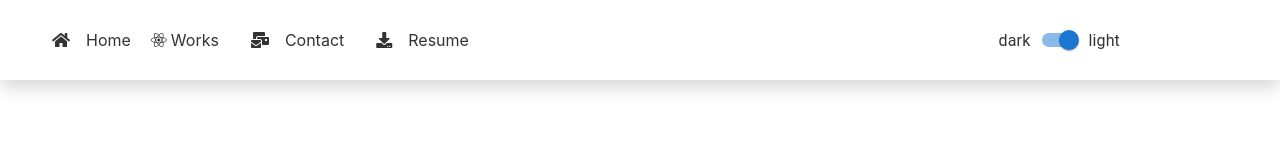
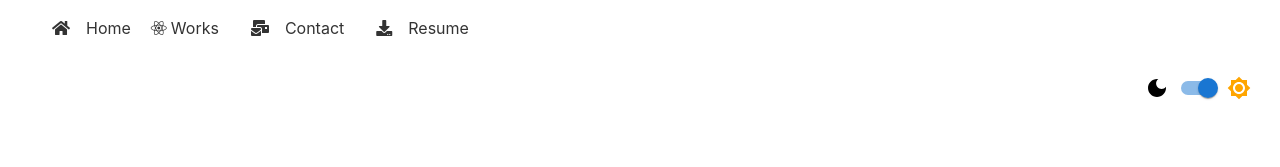
Before and after one commit to Chimoha31/Portfolio0, a React (Create React App) app: page / in a window 1280 px wide. Shown: the top 167 px of the page. Built offline with nearby package versions, Linux system fonts and the light colour scheme; no server answers; a web font is replaced by a local one.

Commit message:
Updated theme color

```diff
--- a/package.json
+++ b/package.json
@@ -6,6 +6,7 @@
     "@emailjs/browser": "^3.6.2",
     "@emotion/react": "^11.10.0",
     "@emotion/styled": "^11.10.0",
+    "@mui/icons-material": "^5.8.4",
     "@mui/material": "^5.10.1",
     "@mui/styled-engine-sc": "^5.10.1",
     "@testing-library/jest-dom": "^5.16.5",
--- a/src/App.js
+++ b/src/App.js
@@ -26,7 +26,7 @@ const App = () => {
         <ThemeContext.Provider value={themeColor}>
           <Header handleSwitch={handleSwitch} />
           <Routes>
-            <Route path="/" element={<Home />} />
+            <Route path="/" element={<Home handleSwitch={handleSwitch} />} />
             <Route path="/all_projects" element={<AllProjects />} />
             <Route path="/contact" element={<Contact />} />
           </Routes>
--- a/src/components/Header.jsx
+++ b/src/components/Header.jsx
@@ -1,7 +1,7 @@
 import React, { useContext } from "react";
 import { Container, Nav, Navbar } from "react-bootstrap";
 import "./Header.scss";
-import { InputLabel, Toolbar, Switch } from "@mui/material";
+// import { InputLabel, Toolbar, Switch } from "@mui/material";
 import ThemeContext from "../context/themeContext";
 
 const Header = ({ handleSwitch }) => {
@@ -24,11 +24,11 @@ const Header = ({ handleSwitch }) => {
               <i className="fas fa-download mx-3"></i>Resume
             </Nav.Link>
           </Nav>
-          <Toolbar style={{ display: "flex", justifyContent: "flex-end" }}>
+          {/* <Toolbar style={{ display: "flex", justifyContent: "flex-end" }}>
             <InputLabel style={theme.text}>dark</InputLabel>
             <Switch defaultChecked onClick={handleSwitch} />
             <InputLabel style={theme.text}>light</InputLabel>
-          </Toolbar>
+          </Toolbar> */}
         </Container>
       </Navbar>
     </div>
--- a/src/components/Home.jsx
+++ b/src/components/Home.jsx
@@ -4,10 +4,10 @@ import Projects from "./Projects";
 import AboutMe from "./AboutMe";
 import Technologies from "./Technologies";
 
-const Home = () => {
+const Home = ({handleSwitch}) => {
   return (
     <Fragment>
-      <Title />
+      <Title handleSwitch={handleSwitch} />
       <Projects />
       <AboutMe />
       <Technologies />
--- a/src/components/Title.jsx
+++ b/src/components/Title.jsx
@@ -1,18 +1,33 @@
 import React, { useContext } from "react";
 import "./Title.scss";
-import ThemeContext from '../context/themeContext';
+import { Toolbar, Switch } from "@mui/material";
+import ThemeContext from "../context/themeContext";
+import Brightness7Icon from '@mui/icons-material/Brightness7';
+import DarkModeIcon from '@mui/icons-material/DarkMode';
 
-const Title = () => {
+const Title = ({ handleSwitch }) => {
   const theme = useContext(ThemeContext);
   return (
     <>
       <div className="introduce_container" style={theme.body}>
+        <div className="theme_color">
+          <Toolbar style={{ display: "flex", justifyContent: "flex-end" }}>
+            <DarkModeIcon style={theme.icondark} />
+            <Switch defaultChecked onClick={handleSwitch} />
+            <Brightness7Icon style={theme.iconlight} />
+          </Toolbar>
+        </div>
         <div className="introduce d-flex flex-column justify-content-center align-items-center">
           <h2 style={theme.text}>Hi, I am</h2>
           <h1 style={theme.text}>Chiho Maekawa</h1>
           <p className="text-center">Front-End-Developer</p>
           <li>
-            <a href="Resume.pdf" download="Resume" className="contact_btn mt-5" style={theme.text}>
+            <a
+              href="Resume.pdf"
+              download="Resume"
+              className="contact_btn mt-5"
+              style={theme.text}
+            >
               <i className="fas fa-download px-2" style={theme.text}></i>
               Resume
             </a>
--- a/src/components/Title.scss
+++ b/src/components/Title.scss
@@ -1,10 +1,16 @@
 @import url("https://fonts.googleapis.com/css2?family=Acme&family=Exo+2:wght@500&display=swap");
 
 .introduce_container {
+  position: relative;
   font-family: "Acme", sans-serif;
   text-decoration: none;
   list-style: none;
   padding-top: 50px;
+  & .theme_color {
+    position: absolute;
+    top: 0px;
+    right: 5px;
+  }
   & .introduce {
     & h2 {
       font-size: 2.5rem;
--- a/src/context/themeContext.js
+++ b/src/context/themeContext.js
@@ -7,7 +7,7 @@ export const theme = {
       background: "#333",
     },
     body02: {
-      background: "#a393eb",
+      background: "#9b5d73",
     },
     button: {
       color: "#B0BEC5",
@@ -16,6 +16,12 @@ export const theme = {
     text: {
       color: "#ccc",
     },
+    icondark: {
+      color: "yellow",
+    },
+    iconlight: {
+      color: "#fff",
+    }
   },
   light: {
     body: {
@@ -27,6 +33,12 @@ export const theme = {
     },
     text: {
       color: "#333",
+    },
+    icondark: {
+      color: "black",
+    },
+    iconlight: {
+      color: "orange",
     }
   }
 }
```
Also changed, not shown: src/projectsImage/portfolio_chiho.png, 1 other file (tests, documents, lock files or other folders).
